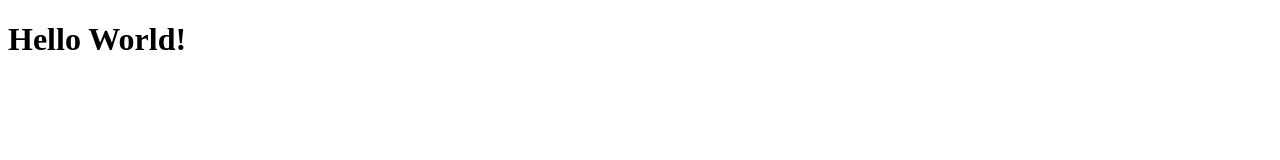
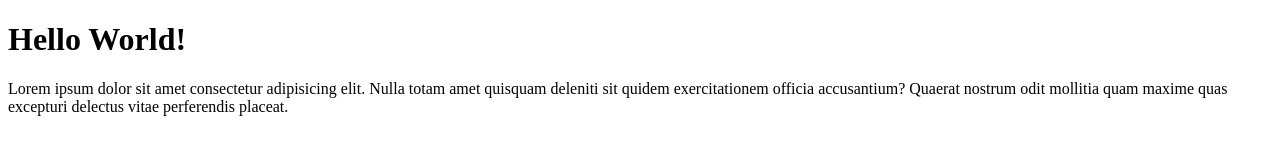
Before and after one commit to Hammam-GNF/gonjil-git-test, a plain HTML site: page index.html in a window 1280 px wide. Drawn offline with Linux system fonts and the light colour scheme.

Commit message:
menambahkan paragraf

```diff
--- a/index.html
+++ b/index.html
@@ -7,5 +7,6 @@
 </head>
 <body>
     <h1>Hello World!</h1>
+    <p>Lorem ipsum dolor sit amet consectetur adipisicing elit. Nulla totam amet quisquam deleniti sit quidem exercitationem officia accusantium? Quaerat nostrum odit mollitia quam maxime quas excepturi delectus vitae perferendis placeat.</p>
 </body>
 </html>
```
